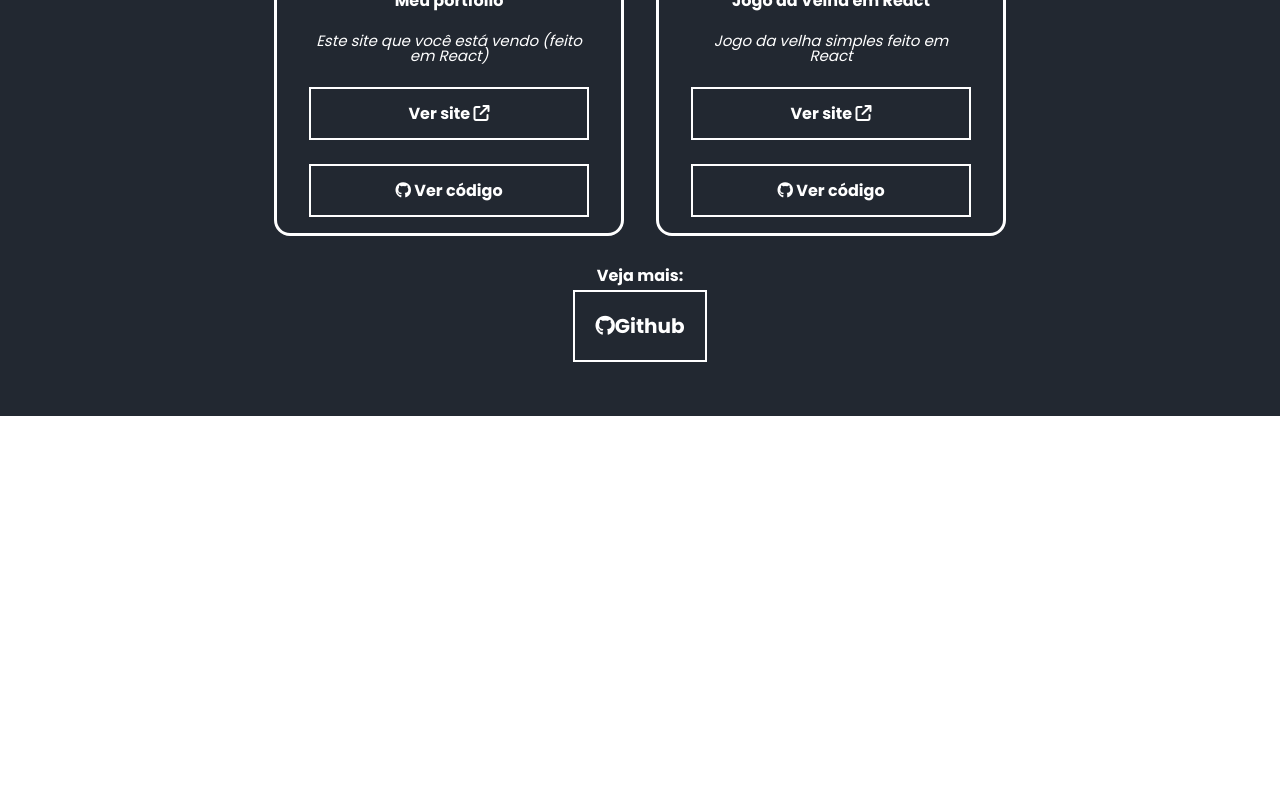
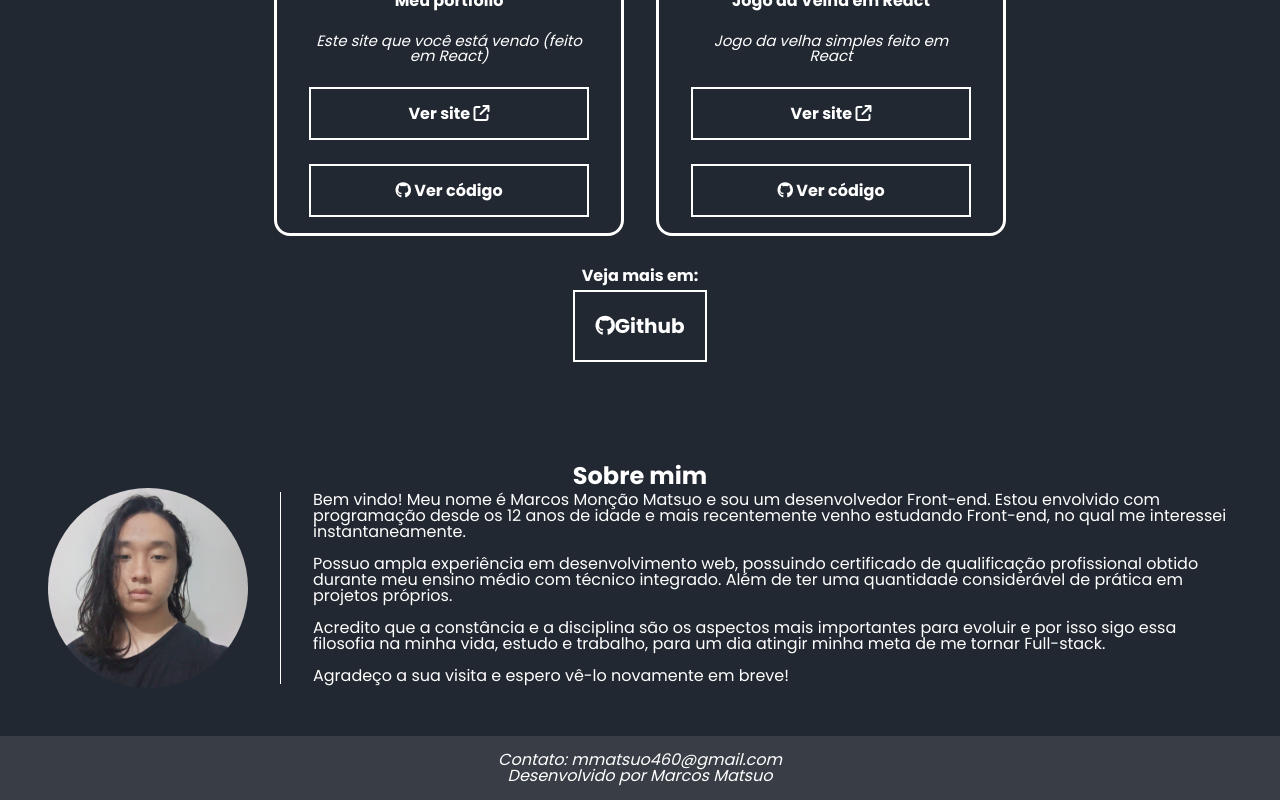
Before and after one commit to MarcMatsuo/portfolio-react, a React (Create React App) app: page / in a window 1280 px wide. Shown: the part 1946-2746 px from the top of the page. Before the commit the page ends 2362 px from the top, so only its background shows below. Built offline with nearby package versions, Linux system fonts and the light colour scheme; the HTML template or start-up script is replaced by a standard one.

Commit message:
Terminando base do site

```diff
--- a/src/App.js
+++ b/src/App.js
@@ -1,7 +1,9 @@
 import './App.css';
+import About from './components/About';
 import Habilidades from './components/Habilidades';
 import Header from './components/Header';
 import Inicio from './components/Inicio';
+import Italic from './components/Italic';
 import Projetos from './components/Projetos';
 
 function App() {
@@ -11,6 +13,11 @@ function App() {
       <Inicio />
       <Habilidades />
       <Projetos />
+      <About />
+      <footer style={{textAlign: "center", backgroundColor: "#393E46", padding: "1em"}}>
+        <Italic>Contato: mmatsuo460@gmail.com</Italic>
+        <Italic>Desenvolvido por Marcos Matsuo</Italic>
+      </footer>
     </div>
   );
 }
--- /dev/null
+++ b/src/components/About/About.css
@@ -0,0 +1,27 @@
+.about{
+    text-align: center;
+    display: flex;
+    justify-content: center;
+    flex-direction: column;
+
+    padding: 3em;
+}
+
+.about__content{
+    display: flex;
+    align-items: center;
+
+    gap: 2em;
+}
+
+.about img{
+    width: 200px;
+    border-radius: 50%;
+}
+
+.about__text{
+    text-align: left;
+    padding: 0 0 0 2em;
+
+    border-left: 1px solid white;
+}
--- /dev/null
+++ b/src/components/About/index.jsx
@@ -0,0 +1,24 @@
+import React from 'react';
+import Bold from '../Bold';
+import './About.css'
+import me from '../../img/eu.jpeg'
+
+const About = () => {
+    return (
+        <div className='about'>
+            <Bold fontSize="24px">Sobre mim</Bold>
+            <div className='about__content'>
+                <img src={me} alt="Eu" />
+                <p className='about__text'>Bem vindo! Meu nome é Marcos Monção Matsuo
+                e sou um desenvolvedor Front-end. Estou envolvido com programação desde os 12 anos de idade e mais recentemente
+                venho estudando Front-end, no qual me interessei instantaneamente.<br /><br /> Possuo ampla experiência em desenvolvimento web,
+                possuindo certificado de qualificação profissional obtido durante meu ensino médio com técnico integrado.
+                Além de ter uma quantidade considerável de prática em projetos próprios.<br /><br />Acredito que a constância e a disciplina
+                são os aspectos mais importantes para evoluir e por isso sigo essa filosofia na minha vida, estudo e trabalho, para um dia
+                atingir minha meta de me tornar Full-stack.<br /><br />Agradeço a sua visita e espero vê-lo novamente em breve!</p>
+            </div>
+        </div>
+    );
+}
+
+export default About;
--- /dev/null
+++ b/src/components/Bold/index.jsx
@@ -0,0 +1,7 @@
+import React from 'react';
+
+const Bold = (props) => {
+    return <h2 style={{fontWeight: 'bold', fontSize: props.fontSize}}>{props.children}</h2>;
+}
+
+export default Bold;
--- a/src/components/Habilidades/index.jsx
+++ b/src/components/Habilidades/index.jsx
@@ -4,6 +4,7 @@ import './Habilidades.css'
 import ImagemNome from '../ImagemNome';
 import dominatedSkillsList from '../../listas/dominatedSkillList'
 import knowSkillsList from '../../listas/knowSkillList';
+import Bold from '../Bold';
 
 const Habilidades = () => {
     function handleRenderSkills(lista){
@@ -16,7 +17,7 @@ const Habilidades = () => {
 
     return (
         <div className='habilidades'>
-            <h1 className='h1'>Minhas habilidades</h1>
+            <Bold fontSize="24px">Habilidades</Bold>
             <HabilidadesConjunto fontSize='18px' titulo="Possuo domínio:">
                 {handleRenderSkills(dominatedSkillsList)}
             </HabilidadesConjunto>
--- a/src/components/ImagemNome/ImagemNome.css
+++ b/src/components/ImagemNome/ImagemNome.css
@@ -9,7 +9,3 @@
     height: 100px;
     border-radius: 12px;
 }
-
-.habilidades__item span{
-    font-weight: bold;
-}
--- a/src/components/ImagemNome/index.jsx
+++ b/src/components/ImagemNome/index.jsx
@@ -1,11 +1,12 @@
 import React from 'react';
+import Bold from '../Bold';
 import './ImagemNome.css'
 
 const ImagemNome = (props) => {
     return (
         <li className='habilidades__item'>
             <img src={props.img} alt="" />
-            <span>{props.children}</span>
+            <Bold fontSize="16px">{props.children}</Bold>
         </li>
     );
 }
--- a/src/components/Inicio/index.jsx
+++ b/src/components/Inicio/index.jsx
@@ -3,12 +3,13 @@ import Link from '../Link';
 import './Inicio.css'
 import Gato from '../../img/gato.gif'
 import Italic from '../Italic';
+import Bold from '../Bold';
 
 const Inicio = () => {
     return (
         <div className='inicio'>
             <div className='inicio__apresentation'>
-                <p>Olá, eu sou</p>
+                <Bold fontSize="18px">Olá, eu sou</Bold>
                 <h1>Marcos Matsuo</h1>
                 <Italic fontSize='20px'>Desenvolvedor Front End</Italic>
                 <div className="inicio__ancoras">
--- a/src/components/Projetos/index.jsx
+++ b/src/components/Projetos/index.jsx
@@ -2,8 +2,9 @@ import React from 'react';
 import Card from '../Card';
 import './Projetos.css'
 
-import projectsList from '../../listas/projectsList';
+import projectsList from '../../listas/projectsList'
 import Link from '../Link';
+import Bold from '../Bold';
 
 const Projetos = () => {
     function handleRenderProjects(lista){
@@ -30,7 +31,7 @@ const Projetos = () => {
             <ul className="lista__projetos">
                {handleRenderProjects(projectsList)}
             </ul>
-            <span style={{fontWeight: 'bold'}}>Veja mais:</span>
+            <Bold fontSize="16px">Veja mais em:</Bold>
             <div>
                 <Link link="https://www.github.com/MarcMatsuo"><i class="fa-brands fa-github" ></i>Github</Link>
             </div>
```
Also changed, not shown: src/img/eu.jpeg (added).
